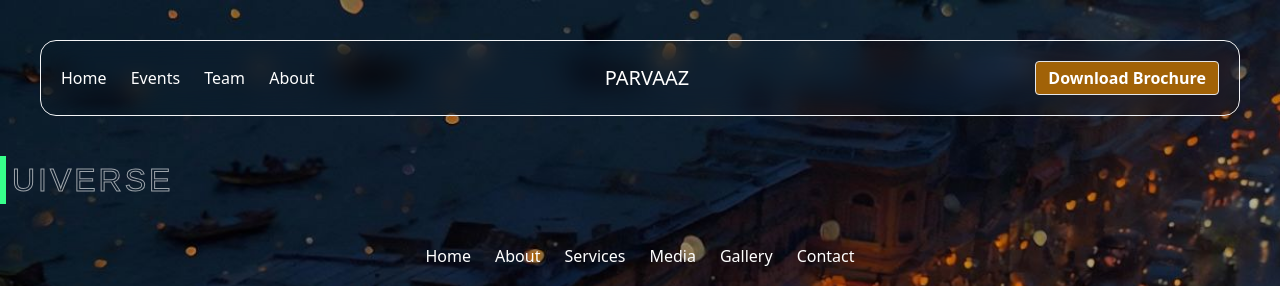
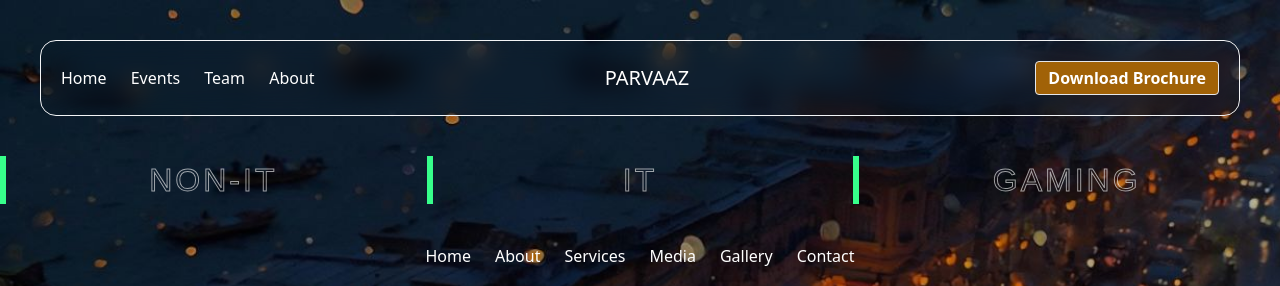
Before and after one commit to Zaeem20/PARVAAZ, a website: page events.html in a window 1280 px wide. Shown: the top 286 px of the page. Drawn offline with nearby package versions, Linux system fonts and the light colour scheme.

Commit message:
updated remaining work

```diff
--- a/events.html
+++ b/events.html
@@ -78,11 +78,19 @@
 </header>
 
 
-    <section >
+    <section class="grid grid-cols-3">
         <!-- /* From Uiverse.io by satyamchaudharydev */  -->
         <button class="button" data-text="Awesome">
-            <span class="actual-text">&nbsp;uiverse&nbsp;</span>
-            <span aria-hidden="true" class="hover-text">&nbsp;uiverse&nbsp;</span>
+            <span class="actual-text">&nbsp;NON-IT&nbsp;</span>
+            <span aria-hidden="true" class="hover-text">&nbsp;NON-IT&nbsp;</span>
+        </button>
+        <button class="button" data-text="Awesome">
+            <span class="actual-text">&nbsp;IT&nbsp;</span>
+            <span aria-hidden="true" class="hover-text">&nbsp;IT&nbsp;</span>
+        </button>
+        <button class="button" data-text="Awesome">
+            <span class="actual-text">&nbsp;GAMING&nbsp;</span>
+            <span aria-hidden="true" class="hover-text">&nbsp;GAMING&nbsp;</span>
         </button>
     </section>
 
```
